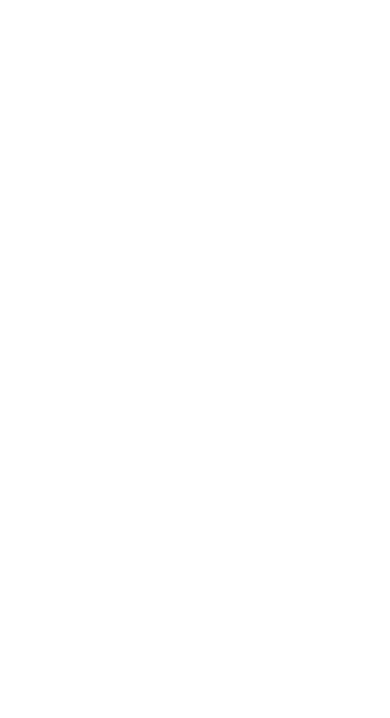
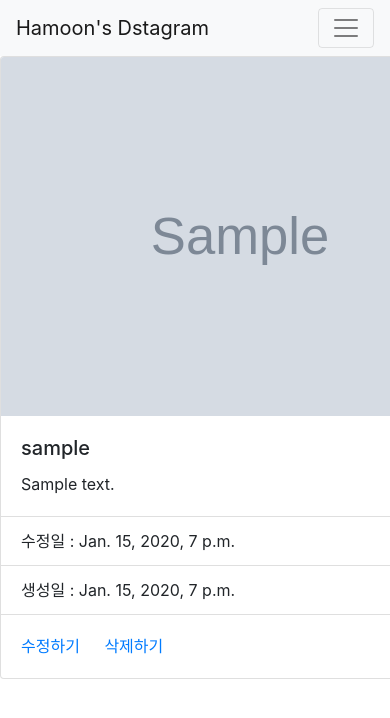
Before and after one commit to Ha-moon/2021-1_Django_clonecoding, a Django app: page /detail/1/ in a window 390 px wide; the page is wider, and only the part inside the window is pictured. Before the commit the part shown is empty. Shown: the top 718 px of that part. Run offline with Django 3.2, Linux system fonts and the light colour scheme; tables that the repository leaves empty hold one stand-in row (values such as "Sample post"); grey boxes marked "Sample" are stand-in pictures; some libraries are stand-ins or nearby versions.

Commit message:
(5~6)photo템플릿 수정-photo_detail (&사이트제목 보이도록 수정)

```diff
--- a/photo/templates/base.html
+++ b/photo/templates/base.html
@@ -2,7 +2,7 @@
 <html lang="en">
     <head>
         <meta charset="UTF-8">
-        <title>{% block title %} Dstagram!!! {% endblock %}</title>
+        <title> Dstagram!!! </title>
 
         <!--Bootstrap부트스트랩 사용-->
         <link rel="stylesheet" href="https://stackpath.bootstrapcdn.com/bootstrap/4.3.1/css/bootstrap.min.css"
--- a/photo/templates/photo/photo_detail.html
+++ b/photo/templates/photo/photo_detail.html
@@ -0,0 +1,29 @@
+{% extends 'base.html' %}
+{% block title %}
+{% endblock %}
+
+{% block content %}
+<div class="row">
+    <div class="col"></div>
+    <div class="col-12 col-xl-4 col-md-4">
+        <div class="card" style="width: 30rem;">
+            <img src="{{ object.image.url }}" class="card-img-top" alt="...">
+            <div class="card-body">
+
+                <h5 class="card-title">{{ object.author }}</h5>
+                <p class="card-text"> {{ object.text }} </p>
+            </div>
+            <ul class="list-group list-group-flush">
+                <li class="list-group-item">수정일 : {{ object.updated }}</li>
+                <li class="list-group-item">생성일 : {{ object.created }}</li>
+            </ul>
+            <div class="card-body">
+                <a href="{% url 'photo:update' object.id %}" class="card-link">수정하기</a>
+                <a href="{% url 'photo:delete' object.id %}" class="card-link">삭제하기</a>
+            </div>
+        </div>
+    </div>
+
+    <div class="col"></div>
+</div>
+{% endblock %}
```
